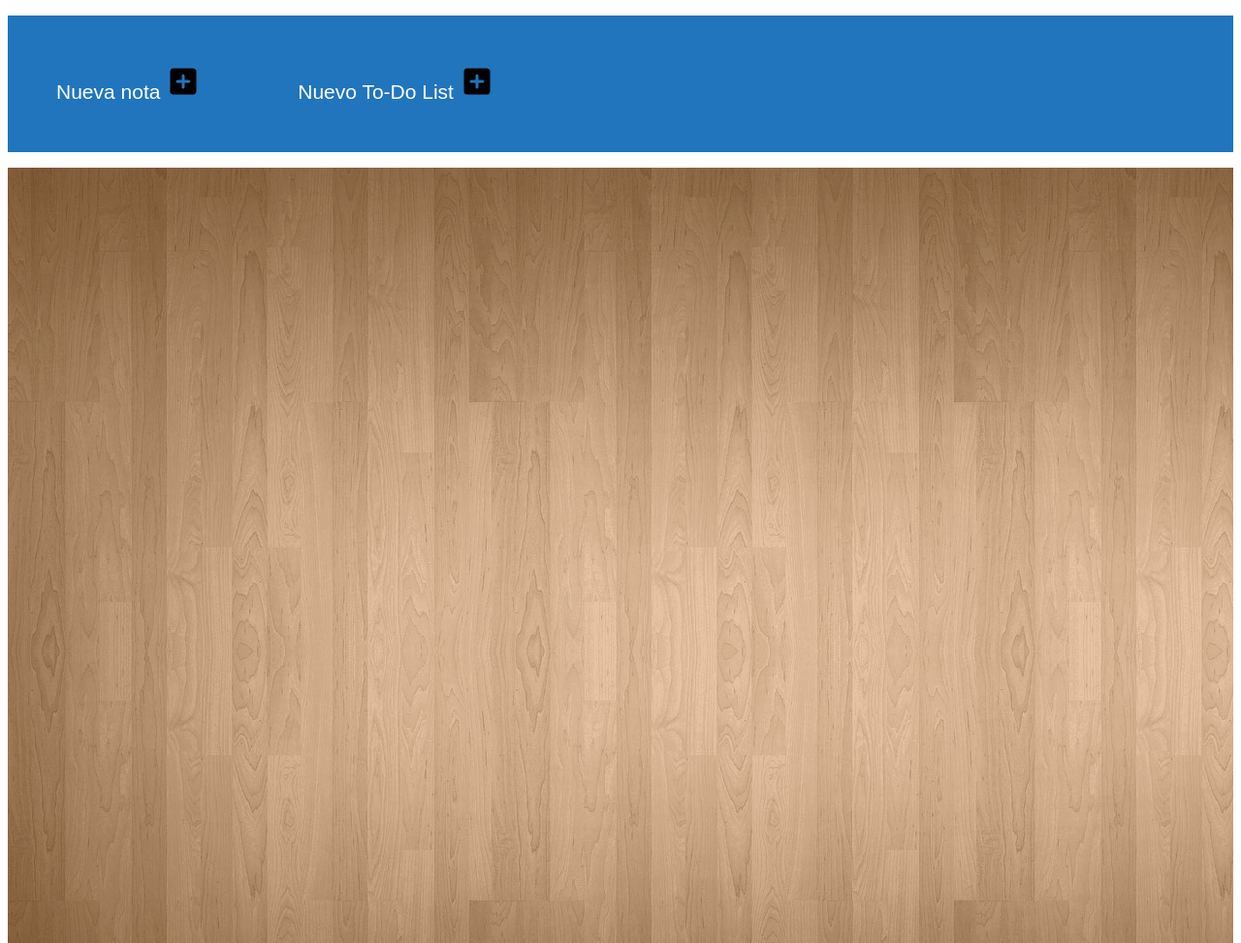
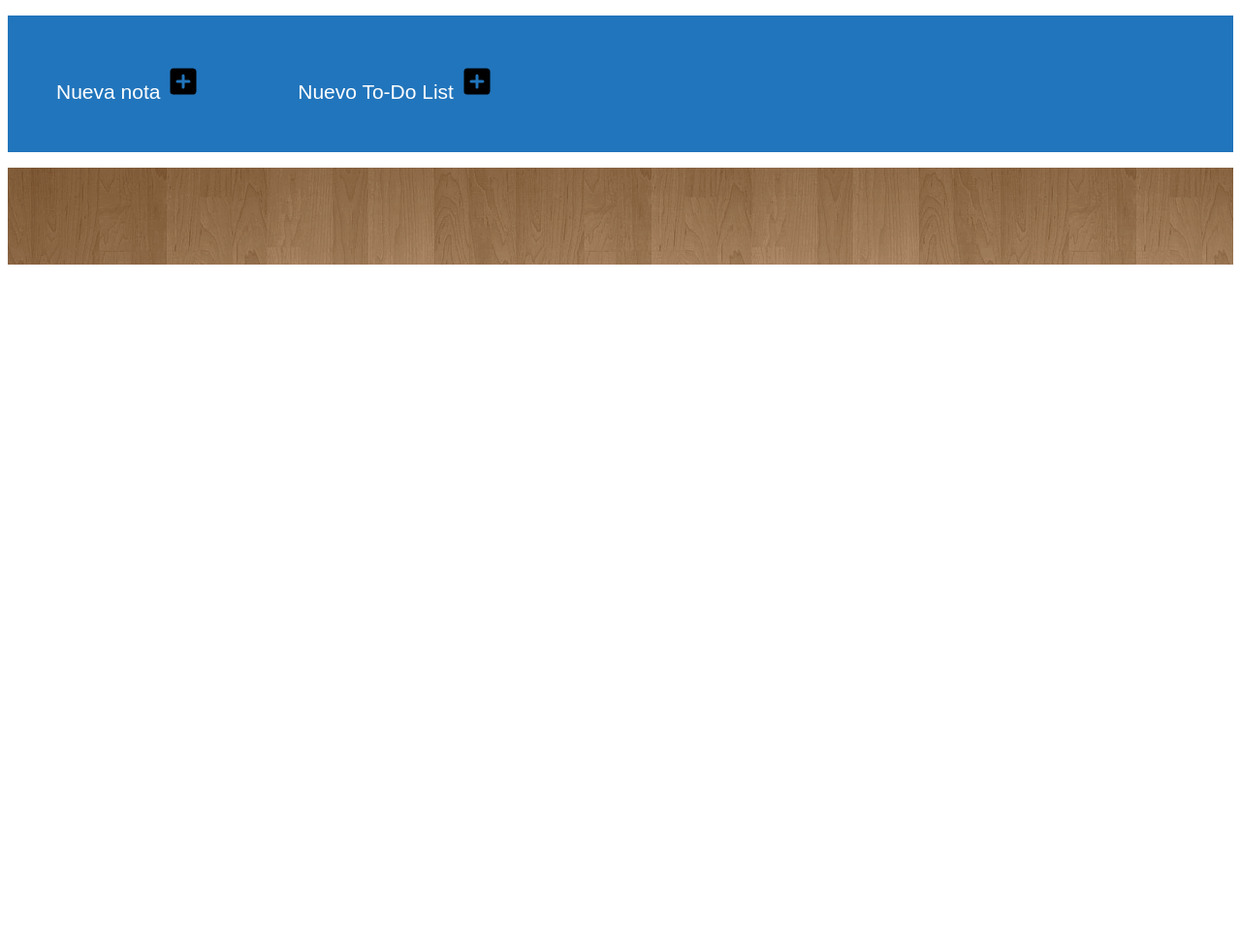
Before and after one commit to JacobLomas/Post-It, a plain HTML site: page docs/index.html in a window 1280 px wide. Shown: the whole page at 97% size. After the commit the page ends 800 px from the top, so only its background shows below. Drawn offline with Linux system fonts and the light colour scheme.

Commit message:
Update style.css

```diff
--- a/docs/style.css
+++ b/docs/style.css
@@ -22,7 +22,7 @@
 }
 .divListaNotas{
     margin: 0;
-    height: 100vh;
+    padding-bottom: 100px;
     display: flex;
     flex-flow: row wrap;
     background-image: url("./images/background.png");
```
